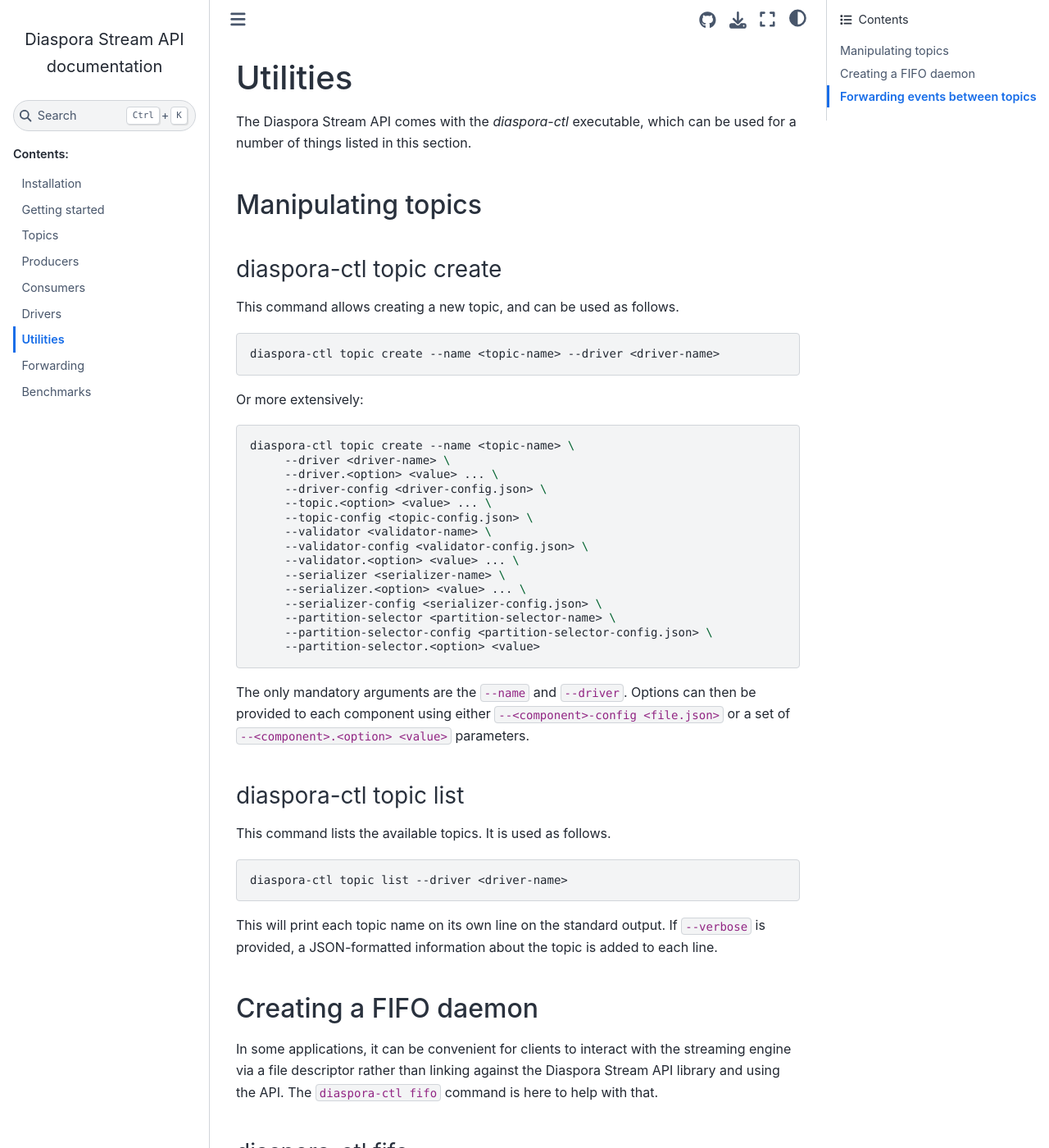
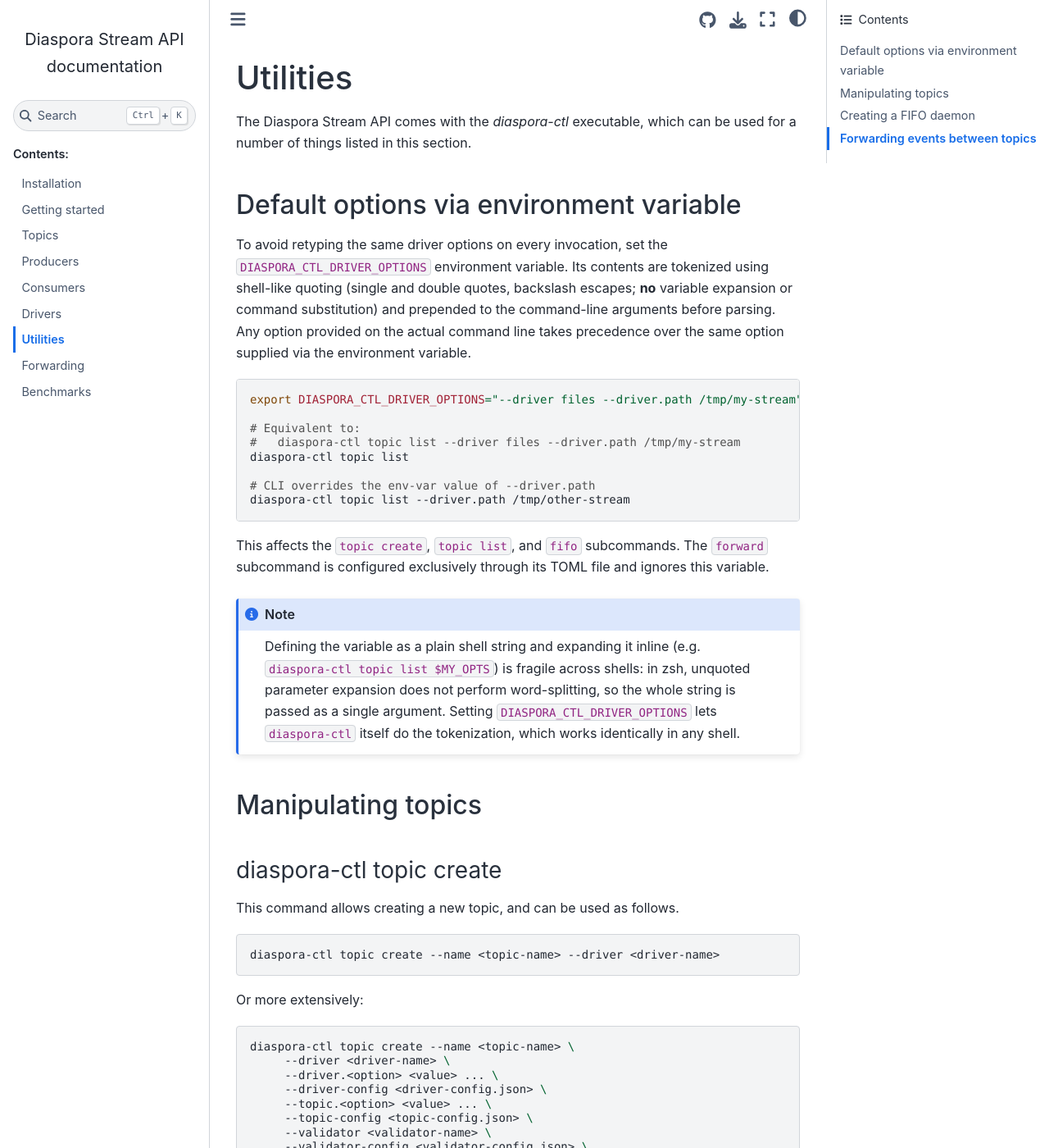
Before and after one commit to diaspora-project/diaspora-stream-api, a Sphinx documentation site: the page built from docs/usage/utilities.rst, in a window 1280 px wide and 1400 px high. Shown: the whole window at 82% size. Built offline with Sphinx 7.4.7 and the Sphinx Book theme 1.1.4, drawn with Linux system fonts in a browser that asks for light colours; pages that are not in the unit, such as notebooks, are missing from menus.

Commit message:
updated documentation

```diff
--- a/docs/usage/utilities.rst
+++ b/docs/usage/utilities.rst
@@ -3,6 +3,41 @@ Utilities
 
 The Diaspora Stream API comes with the `diaspora-ctl` executable, which can be used
 for a number of things listed in this section.
+
+Default options via environment variable
+----------------------------------------
+
+To avoid retyping the same driver options on every invocation, set the
+:code:`DIASPORA_CTL_DRIVER_OPTIONS` environment variable. Its contents are
+tokenized using shell-like quoting (single and double quotes, backslash
+escapes; **no** variable expansion or command substitution) and prepended to
+the command-line arguments before parsing. Any option provided on the actual
+command line takes precedence over the same option supplied via the
+environment variable.
+
+.. code-block:: bash
+
+   export DIASPORA_CTL_DRIVER_OPTIONS="--driver files --driver.path /tmp/my-stream"
+
+   # Equivalent to:
+   #   diaspora-ctl topic list --driver files --driver.path /tmp/my-stream
+   diaspora-ctl topic list
+
+   # CLI overrides the env-var value of --driver.path
+   diaspora-ctl topic list --driver.path /tmp/other-stream
+
+This affects the :code:`topic create`, :code:`topic list`, and :code:`fifo`
+subcommands. The :code:`forward` subcommand is configured exclusively through
+its TOML file and ignores this variable.
+
+.. note::
+
+   Defining the variable as a plain shell string and expanding it inline (e.g.
+   :code:`diaspora-ctl topic list $MY_OPTS`) is fragile across shells: in zsh,
+   unquoted parameter expansion does not perform word-splitting, so the whole
+   string is passed as a single argument. Setting
+   :code:`DIASPORA_CTL_DRIVER_OPTIONS` lets :code:`diaspora-ctl` itself do the
+   tokenization, which works identically in any shell.
 
 Manipulating topics
 -------------------
```
